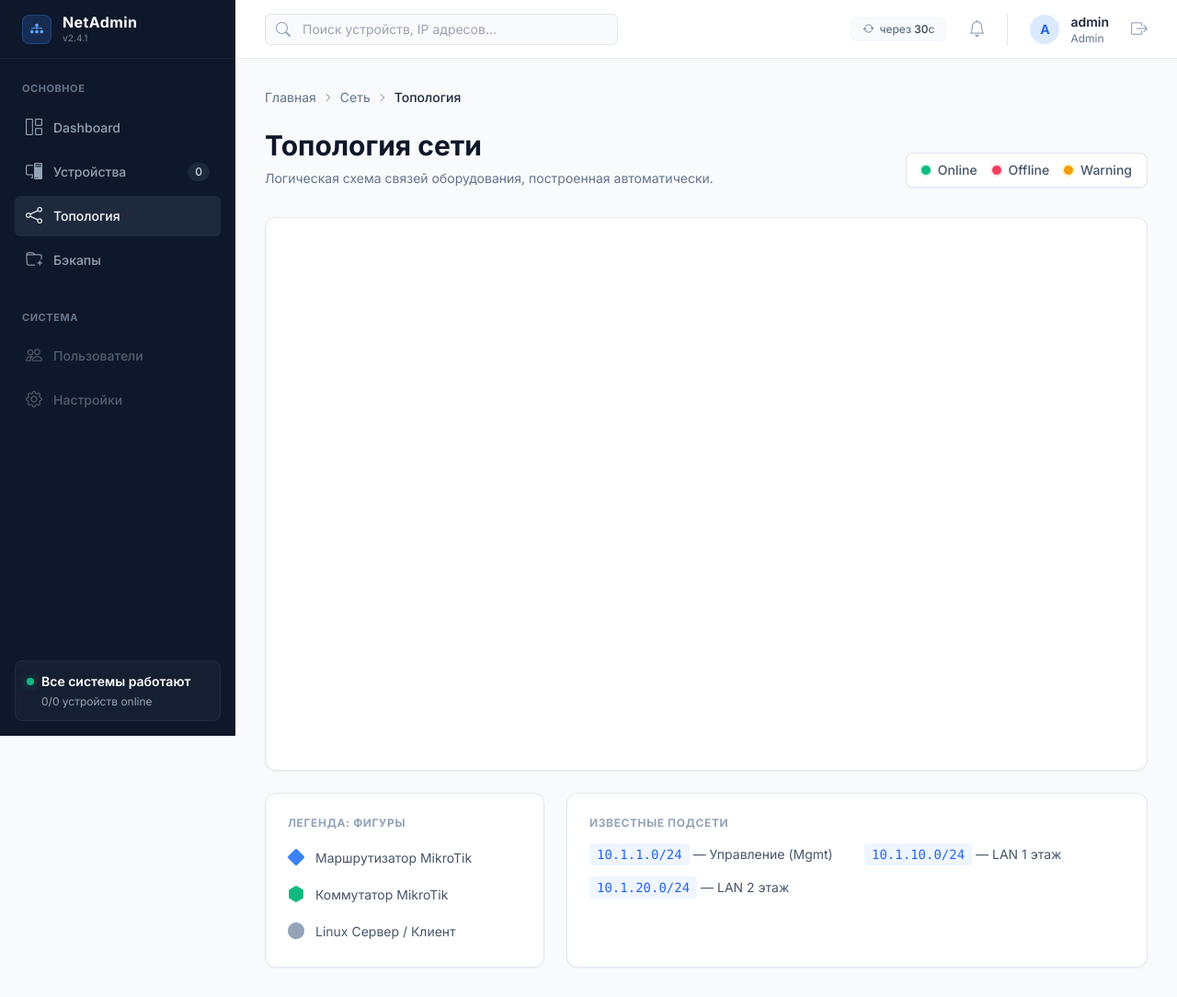
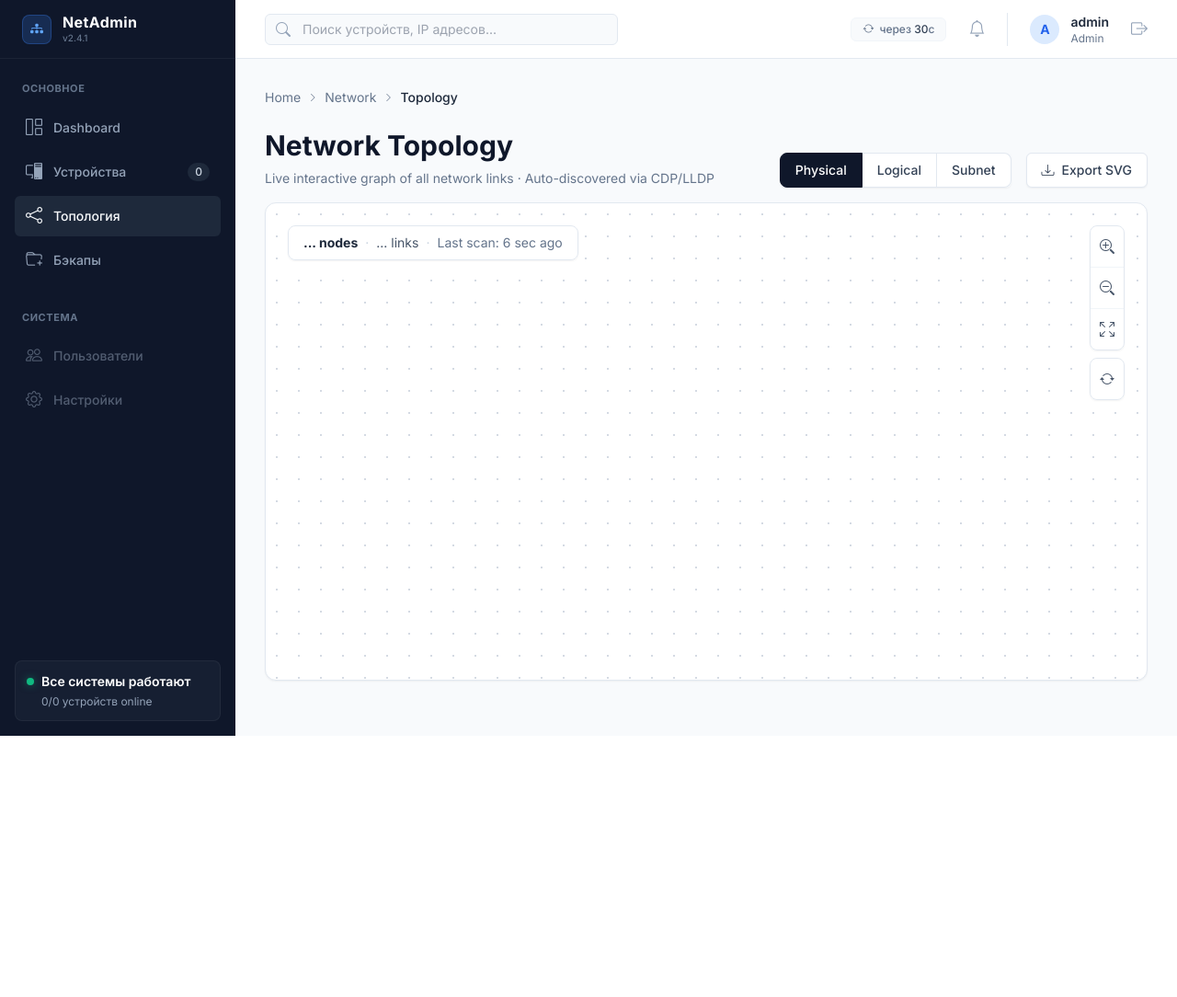
Before and after one commit to solarezz/netadmin, a Django app: page /topology/ in a window 1280 px wide. Shown: the whole page at 92% size. After the commit the page ends 800 px from the top, so only its background shows below. Run offline with Django 4.2, Linux system fonts and the light colour scheme; a user stored in the database is signed in; data comes from the database, SQL or seed files in the repository; data that the repository does not hold is empty; some libraries are stand-ins or nearby versions.

Commit message:
update ui v3

```diff
--- a/apps/monitoring/views.py
+++ b/apps/monitoring/views.py
@@ -165,9 +165,13 @@ class TopologyApiView(LoginRequiredMixin, View):
         return JsonResponse(data)
 
     def _make_node(self, d):
+        is_core = 'core' in d.name.lower() or 'perimeter' in d.name.lower()
         return {
             'id':    d.pk,
             'label': d.name,
+            'ip':    str(d.ip_address),
+            'is_core': is_core,
+            'device_type': d.device_type,
             'title': f'{d.ip_address} | {d.get_status_display()} | {d.os_version or d.get_device_type_display()}',
             'shape': self.SHAPES.get(d.device_type, 'ellipse'),
             'color': self.STATUS_COLORS.get(d.status, self.STATUS_COLORS['unknown']),
--- a/templates/monitoring/topology.html
+++ b/templates/monitoring/topology.html
@@ -4,105 +4,207 @@
 
 {% block breadcrumbs %}
 <div class="flex items-center text-sm text-slate-500 mb-6">
-    <span class="hover:text-slate-800 cursor-pointer">Главная</span>
+    <span class="hover:text-slate-800 cursor-pointer">Home</span>
     <i class="bi bi-chevron-right text-[10px] mx-2"></i>
-    <span class="hover:text-slate-800 cursor-pointer">Сеть</span>
+    <span class="hover:text-slate-800 cursor-pointer">Network</span>
     <i class="bi bi-chevron-right text-[10px] mx-2"></i>
-    <span class="text-slate-800 font-medium">Топология</span>
+    <span class="text-slate-800 font-medium">Topology</span>
 </div>
 {% endblock %}
 
 {% block content %}
-<div class="mb-8 flex justify-between items-end">
+<div class="mb-4 flex flex-wrap justify-between items-end gap-4">
     <div>
-        <h1 class="text-3xl font-bold text-slate-900 mb-2">Топология сети</h1>
-        <p class="text-slate-500 text-sm">Логическая схема связей оборудования, построенная автоматически.</p>
+        <h1 class="text-3xl font-bold text-slate-900 mb-2 mt-0">Network Topology</h1>
+        <p class="text-slate-500 text-sm">Live interactive graph of all network links · Auto-discovered via CDP/LLDP</p>
     </div>
-    <div class="flex items-center gap-4 bg-white px-4 py-2 rounded-lg border border-slate-200 shadow-sm text-sm">
-        <div class="flex items-center text-slate-600 font-medium">
-            <span class="w-2.5 h-2.5 rounded-full bg-emerald-500 mr-2 ring-2 ring-emerald-100"></span> Online
+    <div class="flex gap-4">
+        <div class="flex rounded-md shadow-sm" role="group">
+            <button type="button" class="px-4 py-2 text-sm font-medium text-white bg-slate-900 border border-slate-900 rounded-l-lg hover:bg-slate-800">
+                Physical
+            </button>
+            <button type="button" class="px-4 py-2 text-sm font-medium text-slate-700 bg-white border-t border-b border-r border-slate-200 hover:bg-slate-50">
+                Logical
+            </button>
+            <button type="button" class="px-4 py-2 text-sm font-medium text-slate-700 bg-white border-t border-b border-r border-slate-200 rounded-r-lg hover:bg-slate-50">
+                Subnet
+            </button>
         </div>
-        <div class="flex items-center text-slate-600 font-medium">
-            <span class="w-2.5 h-2.5 rounded-full bg-rose-500 mr-2 ring-2 ring-rose-100"></span> Offline
-        </div>
-        <div class="flex items-center text-slate-600 font-medium">
-            <span class="w-2.5 h-2.5 rounded-full bg-amber-500 mr-2 ring-2 ring-amber-100"></span> Warning
-        </div>
+        <button class="bg-white hover:bg-slate-50 border border-slate-200 text-slate-700 px-4 py-2 rounded-md font-medium text-sm transition-colors flex items-center shadow-sm">
+            <i class="bi bi-download mr-2"></i> Export SVG
+        </button>
     </div>
 </div>
 
-<div class="bg-white border border-slate-200 rounded-xl shadow-sm mb-6 relative overflow-hidden">
-    <div id="topology-container" class="w-full h-[600px] outline-none"></div>
+<div class="bg-white border text-center border-slate-200 rounded-xl shadow-[0_1px_2px_0_rgba(0,0,0,0.05)] overflow-hidden relative" style="height: 65vh; min-height: 500px;">
+
+    <!-- Background grid -->
+    <div class="absolute inset-0 z-0 opacity-40 pointer-events-none" style="background-image: radial-gradient(circle, #94a3b8 1px, transparent 1px); background-size: 24px 24px;"></div>
+
+    <!-- Real Topology Container -->
+    <div id="topology-container" class="absolute inset-0 z-10 outline-none cursor-grab active:cursor-grabbing"></div>
+
+    <!-- Top-left Status Pill -->
+    <div class="absolute top-6 left-6 z-20 bg-white/95 backdrop-blur-sm border border-slate-200 rounded-lg shadow-sm px-4 py-2 flex items-center gap-2 text-sm">
+        <span class="font-bold text-slate-800" id="topo-nodes-count">... nodes</span>
+        <span class="text-slate-300">·</span>
+        <span class="text-slate-600" id="topo-edges-count">... links</span>
+        <span class="text-slate-300">·</span>
+        <span class="text-slate-500">Last scan: <span id="topo-last-scan">just now</span></span>
+    </div>
+
+    <!-- Top-right Controls -->
+    <div class="absolute top-6 right-6 z-20 flex flex-col gap-2">
+        <div class="bg-white/95 backdrop-blur-sm border border-slate-200 rounded-lg shadow-sm flex flex-col overflow-hidden">
+            <button onclick="if(network) network.moveTo({scale: network.getScale() * 1.2})" class="p-2.5 text-slate-600 hover:text-slate-900 hover:bg-slate-50 border-b border-slate-100 transition-colors" title="Zoom In"><i class="bi bi-zoom-in"></i></button>
+            <button onclick="if(network) network.moveTo({scale: network.getScale() / 1.2})" class="p-2.5 text-slate-600 hover:text-slate-900 hover:bg-slate-50 border-b border-slate-100 transition-colors" title="Zoom Out"><i class="bi bi-zoom-out"></i></button>
+            <button onclick="if(network) network.fit()" class="p-2.5 text-slate-600 hover:text-slate-900 hover:bg-slate-50 transition-colors" title="Fit to Screen"><i class="bi bi-arrows-fullscreen"></i></button>
+        </div>
+        <button onclick="loadTopology(false)" class="bg-white/95 backdrop-blur-sm border border-slate-200 rounded-lg shadow-sm p-2.5 text-slate-600 hover:text-slate-900 hover:bg-slate-50 transition-colors" title="Refresh">
+            <i class="bi bi-arrow-repeat"></i>
+        </button>
+    </div>
 
     <!-- Loading overlay -->
-    <div id="topo-loading" class="absolute inset-0 bg-white/80 backdrop-blur-sm flex flex-col items-center justify-center z-10 hidden">
-        <div class="w-8 h-8 border-4 border-blue-500/30 border-t-blue-500 rounded-full animate-spin mb-3"></div>
-        <div class="text-sm font-semibold text-slate-700">Построение графа...</div>
+    <div id="topo-loading" class="absolute inset-0 bg-white/60 backdrop-blur-sm flex flex-col items-center justify-center z-30 hidden">
+        <div class="w-10 h-10 border-4 border-slate-200 border-t-blue-600 rounded-full animate-spin mb-4 shadow-sm"></div>
+        <div class="text-sm font-semibold text-slate-700 tracking-wide">Syncing Topology...</div>
     </div>
 </div>
 
-<div class="grid grid-cols-3 gap-6">
-    <div class="col-span-1 bg-white border border-slate-200 rounded-xl shadow-sm p-6">
-        <h3 class="text-xs font-bold text-slate-400 uppercase tracking-wider mb-4">Легенда: Фигуры</h3>
-        <div class="space-y-3 text-sm text-slate-600">
-            <div class="flex items-center"><i class="bi bi-diamond-fill text-blue-500 text-lg mr-3"></i> Маршрутизатор MikroTik</div>
-            <div class="flex items-center"><i class="bi bi-hexagon-fill text-emerald-500 text-lg mr-3"></i> Коммутатор MikroTik</div>
-            <div class="flex items-center"><i class="bi bi-circle-fill text-slate-400 text-lg mr-3"></i> Linux Сервер / Клиент</div>
-        </div>
-    </div>
-    <div class="col-span-2 bg-white border border-slate-200 rounded-xl shadow-sm p-6">
-        <h3 class="text-xs font-bold text-slate-400 uppercase tracking-wider mb-4">Известные подсети</h3>
-        <div class="grid grid-cols-2 gap-4 text-sm text-slate-600">
-            <div><code class="text-blue-600 bg-blue-50 px-2 py-1 rounded">10.1.1.0/24</code> — Управление (Mgmt)</div>
-            <div><code class="text-blue-600 bg-blue-50 px-2 py-1 rounded">10.1.10.0/24</code> — LAN 1 этаж</div>
-            <div><code class="text-blue-600 bg-blue-50 px-2 py-1 rounded">10.1.20.0/24</code> — LAN 2 этаж</div>
-        </div>
-    </div>
-</div>
 {% endblock %}
 
 {% block extra_js %}
 <script>
 const TOPOLOGY_URL = "{% url 'api-topology' %}";
 let network = null;
+let lastScanTime = Date.now();
+window.globalNodesMap = {};
+
+// Helpers to draw standard shapes since SVG paths with external fonts are tricky to inject reliably
+function drawRoundedRect(ctx, x, y, width, height, radius) {
+    ctx.moveTo(x + radius, y);
+    ctx.lineTo(x + width - radius, y);
+    ctx.quadraticCurveTo(x + width, y, x + width, y + radius);
+    ctx.lineTo(x + width, y + height - radius);
+    ctx.quadraticCurveTo(x + width, y + height, x + width - radius, y + height);
+    ctx.lineTo(x + radius, y + height);
+    ctx.quadraticCurveTo(x, y + height, x, y + height - radius);
+    ctx.lineTo(x, y + radius);
+    ctx.quadraticCurveTo(x, y, x + radius, y);
+}
+
+const customRenderer = function({ ctx, id, x, y, state }) {
+    const n = window.globalNodesMap[id];
+    if (!n) return;
+
+    // Draw main circle
+    ctx.beginPath();
+    ctx.arc(x, y, n.size, 0, 2 * Math.PI);
+    ctx.fillStyle = n.color.background;
+    ctx.fill();
+
+    // Draw border
+    ctx.lineWidth = n.borderWidth;
+    ctx.strokeStyle = state.hover || state.selected ? n.color.highlight.border : n.color.border;
+    ctx.stroke();
+
+    // Draw icon using paths (pure canvas drawing, guarantees 100% render without font issues)
+    const iconColor = n.is_core ? '#ffffff' : n.color.border;
+    ctx.fillStyle = iconColor;
+    ctx.strokeStyle = iconColor;
+
+    // Switch icon (dots inside rectangle)
+    if (n.device_type === 'mikrotik_switch' || n.device_type === 'linux') {
+        const sw = 16, sh = 8;
+        ctx.lineWidth = 1.5;
+        ctx.beginPath();
+        drawRoundedRect(ctx, x - sw/2, y - sh/2, sw, sh, 2);
+        ctx.stroke();
+
+        ctx.beginPath();
+        ctx.arc(x - 3, y, 1, 0, 2 * Math.PI);
+        ctx.arc(x + 3, y, 1, 0, 2 * Math.PI);
+        ctx.fill();
+    }
+    // Router icon (circle with antennas)
+    else {
+        const rw = 16, rh = 10;
+        ctx.lineWidth = 1.5;
+        ctx.beginPath();
+        drawRoundedRect(ctx, x - rw/2, y - rh/2 + 2, rw, rh, 2);
+        ctx.stroke();
+
+        // Router antennas
+        ctx.beginPath();
+        ctx.moveTo(x - 3, y - rh/2 + 2);
+        ctx.lineTo(x - 3, y - rh/2 - 2);
+        ctx.moveTo(x + 3, y - rh/2 + 2);
+        ctx.lineTo(x + 3, y - rh/2 - 2);
+        ctx.stroke();
+
+        // Single dot
+        ctx.beginPath();
+        ctx.arc(x, y + 2, 1.5, 0, 2 * Math.PI);
+        ctx.fill();
+    }
+};
 
 function buildTopology(data) {
-    const nodes = new vis.DataSet(data.nodes);
+    // Map data for 1:1 look
+    const nodesArray = data.nodes.map(n => {
+        n.size = n.is_core ? 26 : 22;
+        n.borderWidth = n.is_core ? 0 : 2;
+        n.color = {
+            background: n.is_core ? '#0f172a' : '#ffffff',
+            border: n.color.border || '#10b981',
+            highlight: {
+                background: n.is_core ? '#1e293b' : '#f8fafc',
+                border: '#3b82f6'
+            }
+        };
+        // Multi-line HTML-like label support mapped to <b> for node name, regular for IP
+        n.label = `<b>${n.label}</b>\n${n.ip}`;
+
+        n.shape = 'custom';
+        n.ctxRenderer = customRenderer;
+
+        window.globalNodesMap[n.id] = n;
+        return n;
+    });
+
+    const nodes = new vis.DataSet(nodesArray);
     const edges = new vis.DataSet(data.edges);
+
+    document.getElementById('topo-nodes-count').innerText = `${nodesArray.length} nodes`;
+    document.getElementById('topo-edges-count').innerText = `${data.edges.length} links`;
+    lastScanTime = Date.now();
 
     const container = document.getElementById('topology-container');
     const options = {
         nodes: {
-            size: 28,
             font: {
-                size: 13,
+                size: 11,
                 face: 'Inter, sans-serif',
-                color: '#334155',
-                vadjust: 2,
-                multi: true,
-                bold: { color: '#0f172a' }
+                color: '#64748b', // IP text color
+                vadjust: 0,
+                multi: 'html', // enable <b>
+                bold: { color: '#0f172a', size: 12, face: 'Inter, sans-serif' } // Node name color
             },
-            borderWidth: 2,
-            shadow: {
-                enabled: true,
-                color: 'rgba(0,0,0,0.08)',
-                size: 8,
-                x: 0,
-                y: 3
-            },
-            margin: 10,
+            margin: 12,
         },
         edges: {
-            width: 2,
+            width: 1.5,
             color: { color: '#cbd5e1', highlight: '#94a3b8' },
-            smooth: { type: 'continuous', roundness: 0.5 },
+            smooth: { type: 'continuous', roundness: 0.3 },
+            selectionWidth: 1.5
         },
         physics: {
             solver: 'forceAtlas2Based',
-            forceAtlas2Based: { gravitationalConstant: -180, centralGravity: 0.015, springLength: 200, damping: 0.08 },
-            stabilization: { iterations: 100 },
+            forceAtlas2Based: { gravitationalConstant: -200, centralGravity: 0.015, springLength: 200, damping: 0.1 },
+            stabilization: { iterations: 150 },
         },
-        interaction: { hover: true, tooltipDelay: 100, zoomSpeed: 0.8 },
+        interaction: { hover: true, tooltipDelay: 200, zoomSpeed: 0.8 },
     };
 
     if (network) {
@@ -112,13 +214,13 @@ function buildTopology(data) {
 
         network.on('click', params => {
             if (params.nodes.length) {
-                const node = data.nodes.find(n => n.id === params.nodes[0]);
+                const node = window.globalNodesMap[params.nodes[0]];
                 if (node && node.url) window.location.href = node.url;
             }
         });
 
         network.on('hoverNode', () => { container.style.cursor = 'pointer'; });
-        network.on('blurNode', () => { container.style.cursor = 'default'; });
+        network.on('blurNode', () => { container.style.cursor = 'grab'; });
 
         network.on('stabilizationIterationsDone', function () {
             document.getElementById('topo-loading').classList.add('hidden');
@@ -128,8 +230,25 @@ function buildTopology(data) {
 
 function updateColors(data) {
     if (!network) return;
-    const updates = data.nodes.map(n => ({ id: n.id, color: n.color }));
+
+    document.getElementById('topo-nodes-count').innerText = `${data.nodes.length} nodes`;
+    document.getElementById('topo-edges-count').innerText = `${data.edges.length} links`;
+    lastScanTime = Date.now();
+
+    // Only update changed fields to avoid re-rendering layout
+    const updates = data.nodes.map(n => {
+        const old = window.globalNodesMap[n.id];
+        if (old) {
+            old.color.border = n.color.border || '#10b981';
+            old.label = `<b>${n.label}</b>\n${n.ip}`;
+        }
+        return {
+            id: n.id,
+            label: `<b>${n.label}</b>\n${n.ip}`
+        };
+    });
     network.body.data.nodes.update(updates);
+    network.redraw(); // force redraw to trigger ctxRenderer with new colors
 }
 
 function loadTopology(initial = false) {
@@ -147,7 +266,16 @@ function loadTopology(initial = false) {
         });
 }
 
+function updateTimeAgo() {
+    const span = document.getElementById('topo-last-scan');
+    if (!span) return;
+    const diff = Math.floor((Date.now() - lastScanTime) / 1000);
+    if (diff < 5) span.innerText = 'just now';
+    else span.innerText = `${diff} sec ago`;
+}
+
 loadTopology(true);
+setInterval(updateTimeAgo, 1000);
 
 let topoCountdown = 30;
 setInterval(() => {
```
